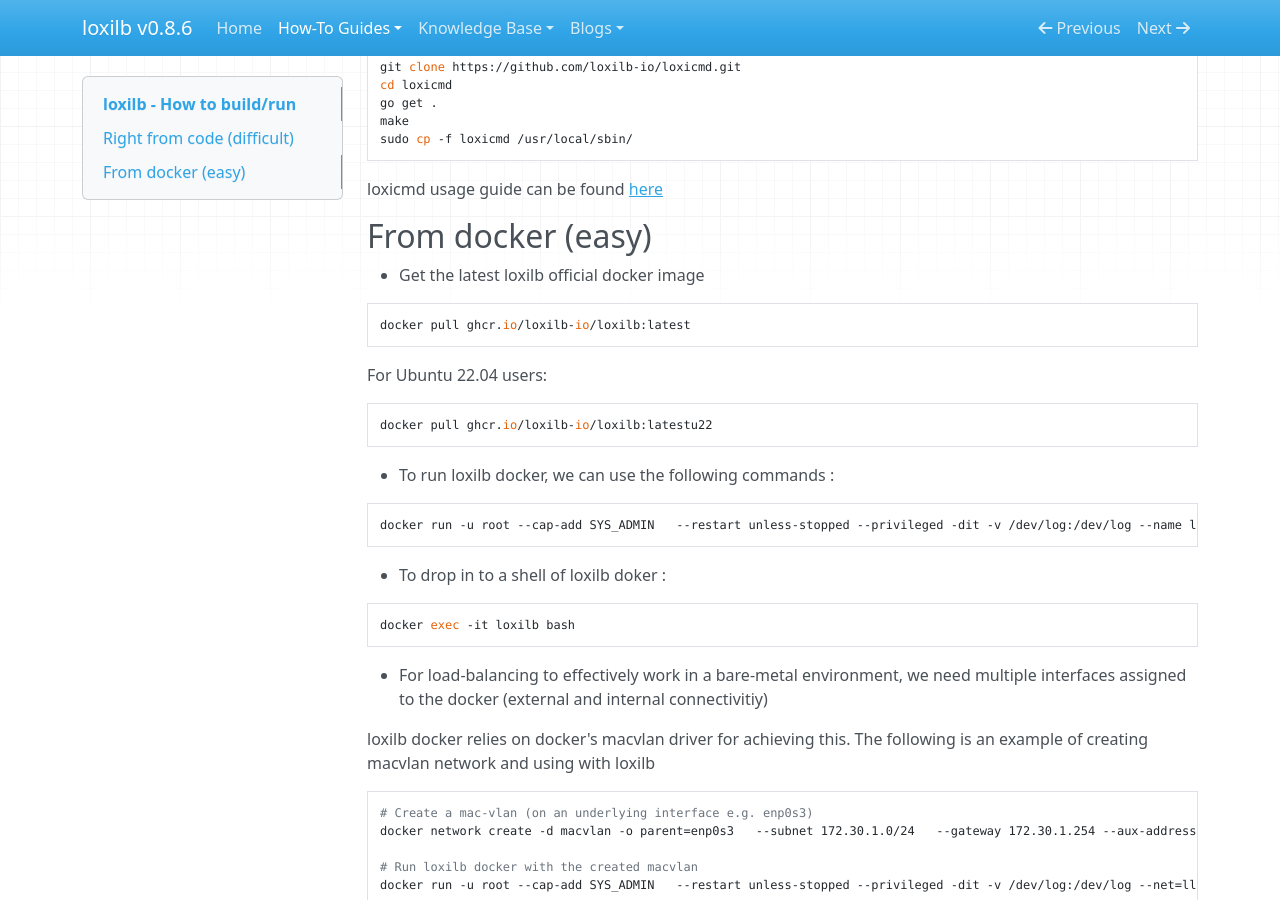
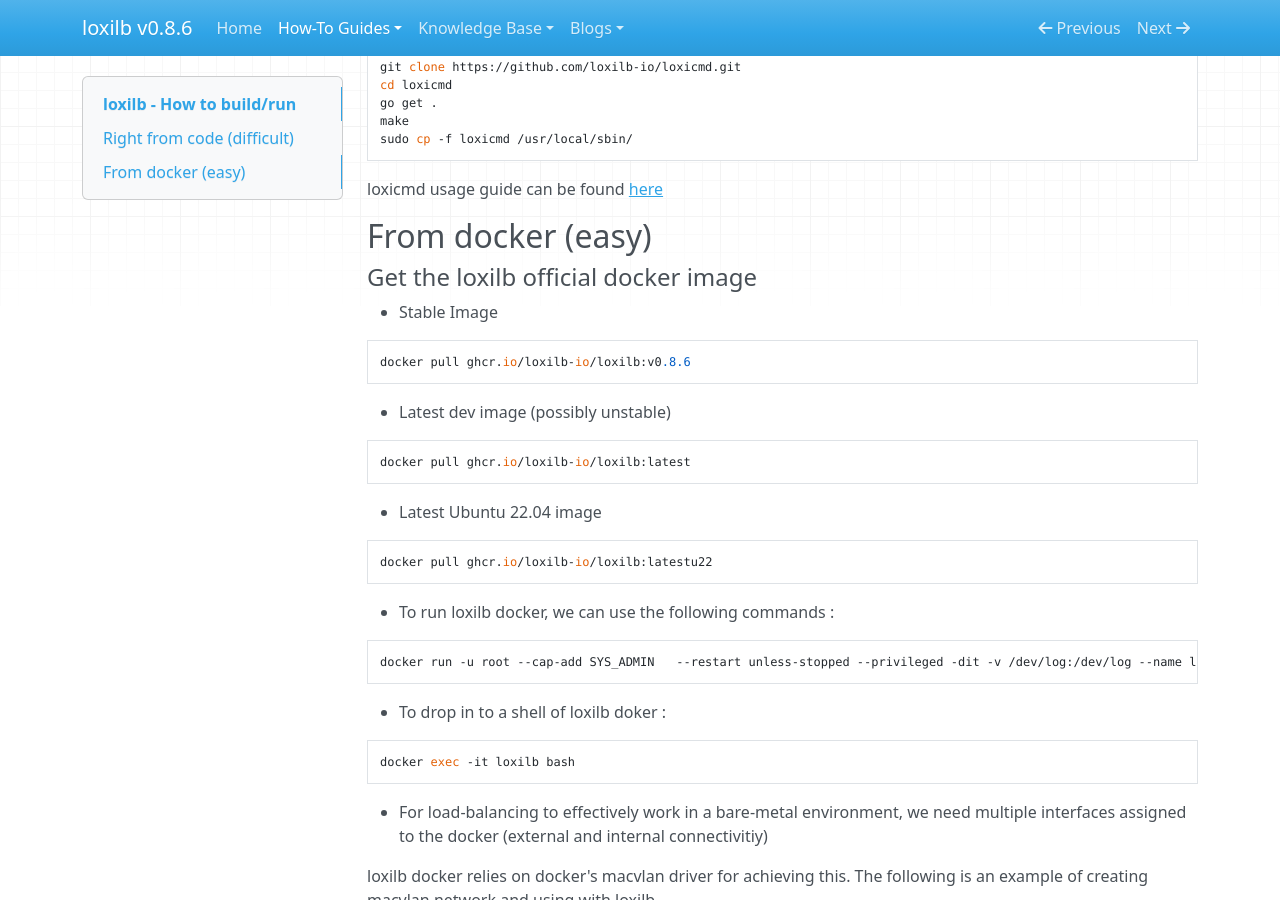
Before and after one commit to loxilb-io/loxilbdocs, an MkDocs documentation site: the page built from docs/run.md, in a window 1280 px wide and 900 px high, scrolled down 1066 px. Built offline with MkDocs 1.6.1, drawn with Linux system fonts in a browser that asks for light colours; nearby versions of some CDN libraries.

Commit message:
Update run.md

````diff
--- a/docs/run.md
+++ b/docs/run.md
@@ -61,13 +61,16 @@
 
 ## From docker (easy)
 
-* Get the latest loxilb official docker image
-
+#### Get the loxilb official docker image
+* Stable Image
+```
+docker pull ghcr.io/loxilb-io/loxilb:v0.8.6
+```
+* Latest dev image (possibly unstable)
 ```
 docker pull ghcr.io/loxilb-io/loxilb:latest
 ```
-
-For Ubuntu 22.04 users:
+* Latest Ubuntu 22.04 image
 ```
 docker pull ghcr.io/loxilb-io/loxilb:latestu22
 ```
````
